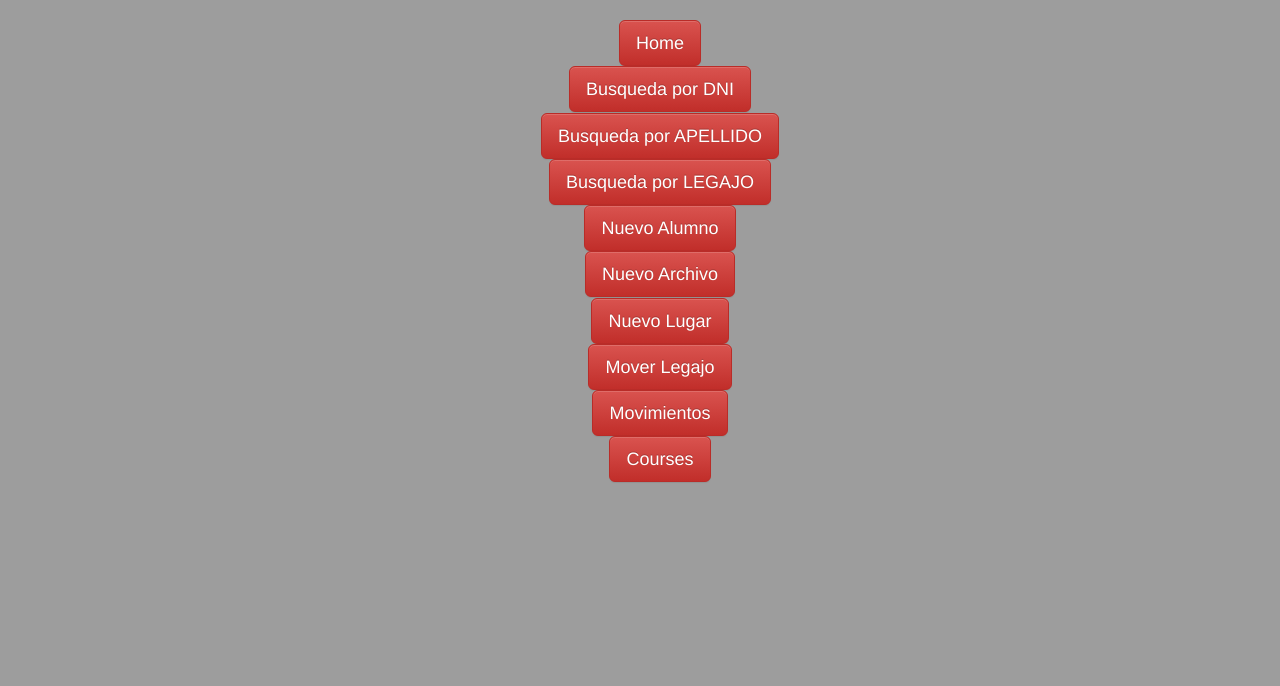
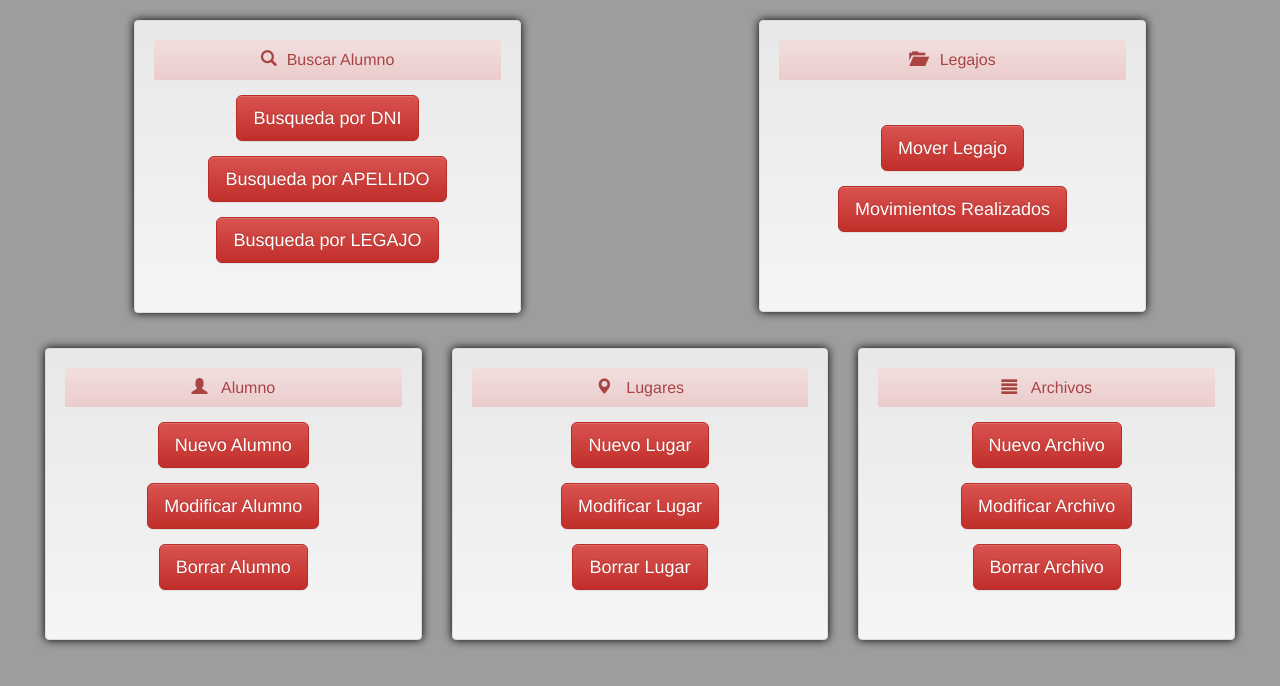
Before and after one commit to Informatorio/Sis_LegajosV2, a Django app: page /home2/ in a window 1280 px wide. Shown: the part 50-736 px from the top of the page. Run offline with Django 3.2, Linux system fonts and the light colour scheme; some libraries are stand-ins or nearby versions.

Commit message:
Cambios varios: CONFIO EN VOS JUAN!!! JAJAJAJAJA  Modificar alumno, borrar alumno , home 2 nuevo, y algunas detallecitos de css

```diff
--- a/Alumnos/static/css/styles.css
+++ b/Alumnos/static/css/styles.css
@@ -1,6 +1,10 @@
 body{
 	background-color: #9d9d9d;
   /*background-color: #000000;*/
+}
+
+.fantasma{
+  clear: both;
 }
 
 #navbar {
--- a/Alumnos/templates/busqueda_apellido.html
+++ b/Alumnos/templates/busqueda_apellido.html
@@ -5,7 +5,7 @@
 <div class="col-md-4 col-md-offset-4">
 	<div class="panel panel-danger sombra">
 		<div class="panel-heading">
-			<h3 class="panel-title">Ingrese el apellido del alumno que quiere buscar (Respete tildes por favor)</h3>
+			<h3 class="panel-title">Ingrese el apellido del alumno que quiere buscar </h3>
 		</div>
 		<div class="panel-body">
 			<form action="/busqueda_apellido/" method="POST">
--- a/Alumnos/templates/home2.html
+++ b/Alumnos/templates/home2.html
@@ -1,18 +1,107 @@
 {% extends "base.html" %}
 
 {% block content %}
+<!-- Accesos a buscar alumno -->
+<div class="col-lg-4 col-lg-offset-1">
+	<div class="well panel panel-danger sombra">
+	  <div class="panel-heading">
+	    <h2 class="panel-title"><span class="glyphicon glyphicon-search"></span>Buscar Alumno</h2>
+	  </div>
 
-<ul class="text-center LETRAGRANDE">
-	<li><a class="btn btn-danger btn-lg" href="/home"> Home </a></li>
-	<li><a class="btn btn-danger btn-lg" href="/busqueda_dni"> Busqueda por DNI </a></li>
-	<li><a class="btn btn-danger btn-lg" href="/busqueda_apellido"> Busqueda por APELLIDO </a></li>
-	<li><a class="btn btn-danger btn-lg" href="/busqueda_legajo"> Busqueda por LEGAJO </a></li>
-	<li><a class="btn btn-danger btn-lg" href="/nuevo_alumno"> Nuevo Alumno </a></li>
-	<li><a class="btn btn-danger btn-lg" href="/nuevo_archivo"> Nuevo Archivo </a></li>
-	<li><a class="btn btn-danger btn-lg" href="/nuevo_lugar"> Nuevo Lugar </a></li>
-	<li><a class="btn btn-danger btn-lg" href="/mover_legajo_lugar/292"> Mover Legajo </a></li>
-	<li><a class="btn btn-danger btn-lg" href="/movimientos"> Movimientos </a></li>
+	  <div class="panel-body">
+	  	<ul class="list-group LETRAGRANDE">
+	  		<div class="col-lg-12">
+				<li><a class="btn btn-danger btn-lg" style="Margin-bottom:15px;"href="/busqueda_dni"> Busqueda por DNI </a></li>
+				<li><a class="btn btn-danger btn-lg" style="Margin-bottom:15px;" href="/busqueda_apellido"> Busqueda por APELLIDO </a></li>
+				<li><a class="btn btn-danger btn-lg" style="Margin-bottom:15px;" href="/busqueda_legajo"> Busqueda por LEGAJO </a></li>
+			</div>
+	  	</ul>
+	  </div>
+	</div>
+</div>
+<!-- Acceso Mover legajo -->
+<div class="col-lg-4 col-lg-offset-2">
+	<div class="well panel panel-danger sombra">
+	  <div class="panel-heading">
+	    <h2 class="panel-title"><span class="glyphicon glyphicon-folder-open"></span> Legajos</h2>
+	  </div>
+
+	  <div class="panel-body">
+	  	<ul class="list-group LETRAGRANDE">
+	  		<div class="col-lg-12" style="padding:30px;">
+				<li><a class="btn btn-danger btn-lg" style="Margin-bottom:15px;"href="/seleccionar_alumno"> Mover Legajo </a></li>
+				<li><a class="btn btn-danger btn-lg" style="Margin-bottom:15px;" href="/movimientos"> Movimientos Realizados </a></li>
+			</div>
+	  	</ul>
+	  </div>
+	</div>
+</div>
+<div class="fantasma"></div>
+
+<div class="panel-body">
+	<!-- Accesos a ABM alumnos -->
+	<div class="col-lg-4 ">
+		<div class="well panel panel-danger sombra">
+		  <div class="panel-heading">
+		    <h2 class="panel-title"><span class="glyphicon glyphicon-user"></span> Alumno</h2>
+		  </div>
+
+		  <div class="panel-body">
+		  	<ul class="list-group LETRAGRANDE">
+		  		<div class="col-lg-12">
+					<li><a class="btn btn-danger btn-lg" style="Margin-bottom:15px;"href="/nuevo_alumno"> Nuevo Alumno </a></li>
+					<li><a class="btn btn-danger btn-lg" style="Margin-bottom:15px;" href="/busqueda_apellido"> Modificar Alumno </a></li>
+					<li><a class="btn btn-danger btn-lg" style="Margin-bottom:15px;" href="/busqueda_apellido"> Borrar Alumno </a></li>
+				</div>
+		  	</ul>
+		  </div>
+		</div>
+	</div>
+	<!-- Acceso ABM Lugar -->
+	<div class="col-lg-4 ">
+		<div class="well panel panel-danger sombra">
+		  <div class="panel-heading">
+		    <h2 class="panel-title"><span class="glyphicon glyphicon-map-marker
+	"></span> Lugares</h2>
+		  </div>
+
+		  <div class="panel-body">
+		  	<ul class="list-group LETRAGRANDE">
+		  		<div class="col-lg-12">
+					<li><a class="btn btn-danger btn-lg" style="Margin-bottom:15px;" href="/nuevo_lugar"> Nuevo Lugar </a></li>
+					<li><a class="btn btn-danger btn-lg" style="Margin-bottom:15px;" href="/nuevo_lugar"> Modificar Lugar </a></li>
+					<li><a class="btn btn-danger btn-lg" style="Margin-bottom:15px;" href="/nuevo_lugar"> Borrar Lugar </a></li>
+				</div>
+		  	</ul>
+		  </div>
+		</div>
+	</div>
+	<!-- Acceso ABM Archivos -->
+	<div class="col-lg-4 ">
+		<div class="well panel panel-danger sombra">
+		  <div class="panel-heading">
+		    <h2 class="panel-title"><span class="glyphicon glyphicon-align-justify"></span> Archivos</h2>
+		  </div>
+
+		  <div class="panel-body">
+		  	<ul class="list-group LETRAGRANDE">
+		  		<div class="col-lg-12">
+					<li><a class="btn btn-danger btn-lg" style="Margin-bottom:15px;" href="/nuevo_archivo"> Nuevo Archivo </a></li>
+					<li><a class="btn btn-danger btn-lg" style="Margin-bottom:15px;" href="/nuevo_archivo"> Modificar Archivo </a></li>
+					<li><a class="btn btn-danger btn-lg" style="Margin-bottom:15px;" href="/nuevo_archvio"> Borrar Archivo </a></li>
+				</div>
+		  	</ul>
+		  </div>
+		</div>
+	</div>
+</div>
+
+
+
+
+
+<!-- <ul class="text-center LETRAGRANDE">
 	<li><a class="btn btn-danger btn-lg" href="#"> Courses </a></li>
-</ul>
+</ul> -->
 
 {% endblock %}
--- a/Alumnos/templates/nuevo_archivo.html
+++ b/Alumnos/templates/nuevo_archivo.html
@@ -8,7 +8,7 @@
 		{% csrf_token %}
 		{{ form_nuevo_archivo }}
 
-		<input type="submit" value="GUARDAR DATOS"/>
+		<input type="submit" value="GUARDAR DATOS" class="btn btn-danger"/>
 	</form>
 
 <div class="container" style="margin-top: 10px;">
@@ -17,11 +17,12 @@
 	  		<h2>Archivos</h2>
 		</div>
 	<div class="panel-body ">
-		<div class="col-lg-4 col-lg-offset-4">
+		<div class="col-lg-6 col-lg-offset-3">
 			<table class="table tabla-resultado">
 				<tr class="danger">
 					<th><h4>Lugar </h4></th>
 					<th><h4>Archivo N°</h4></th>
+					<th><h4>Opciones</h4></th>
 				</tr>
 				{% for archivo in archivos %}
 				<tr>
--- a/Alumnos/templates/nuevo_lugar.html
+++ b/Alumnos/templates/nuevo_lugar.html
@@ -7,7 +7,7 @@
 	{% csrf_token %}
 	{{ form_nuevo_lugar }}
 
-	<input type="submit" value="Guardar lugar">
+	<input type="submit" value="Guardar lugar" class="btn btn-danger">
 
 </form>
 
@@ -22,7 +22,7 @@
 		{% for lugar in lugares %}
 		<tr>
 			<th><p>{{ lugar.descripcion }}</p></th>
-		<!--	<th><a id="BotonVer" href="/legajo/{{ alumno.id }}"> Editar</a></th>-->
+			<th><a id="BotonVer" href="#"> Editar</a></th>
 			<th><a id="BotonVer" href="/lugar_borrar/{{ lugar.id }}"> Borrar</a></th>
 		</tr>
 		{% endfor %}
--- a/Alumnos/views.py
+++ b/Alumnos/views.py
@@ -46,6 +46,9 @@ def home(request):
 def home2(request):
 	return render(request, 'home2.html')
 
+def seleccionar_alumno(request):
+	return render(request, 'seleccionar_alumno.html')
+
 def busqueda_apellido(request):
 	if request.method == 'POST':
 		form = Busqueda_legajo_apellido(request.POST)
@@ -79,7 +82,7 @@ def busqueda_legajo(request):
 		form = Busqueda_legajo_legajo()
 	return render(request, 'busqueda_legajo.html',{'form':form})
 
-
+# Alumno
 def alumno(request, id):
 	try:
 		alumno = Alumno.objects.get(pk=id)
@@ -99,16 +102,35 @@ def alumno(request, id):
 
 def nuevo_alumno(request):
 	if request.method == 'POST':
-		form_nuevo_alumno = Nuevo_alumno(request.POST)
-		if form_nuevo_alumno.is_valid():
-			alumno = form_nuevo_alumno.save(commit=False)
+		form = Nuevo_alumno(request.POST)
+		if form.is_valid():
+			alumno = form.save(commit=False)
 			alumno.save()
 			return render(request, 'base.html',{'alumno': alumno})
 		else:
-			return render(request, 'nuevo_alumno.html',{'form': form_nuevo_alumno})
+			return render(request, 'nuevo_alumno.html',{'form': form})
 	else:
-		form_nuevo_alumno = Nuevo_alumno()
-		return render(request, 'nuevo_alumno.html',{'form': form_nuevo_alumno})
+		form = Nuevo_alumno()
+		return render(request, 'nuevo_alumno.html',{'form': form})
+
+def editar_alumno(request, id_alumno):
+	alumno = Alumno.objects.get(pk=id_alumno)
+	if request.method == 'GET':
+		form = Nuevo_alumno(instance=alumno)
+	else:
+		form = Nuevo_alumno(request.POST, instance=alumno)
+		if form.is_valid():
+			form.save()
+		return render(request,'alumno:vista_alumno')
+	return render(request, 'nuevo_alumno.html',{'form': form})
+
+def borrar_alumno(request, id_alumno):
+	alumno = Alumno.objects.get(pk=id_alumno)
+	if request.method == 'POST':
+		alumno.delete()
+		return render(request,'home2.html',{'alumno': Alumno.objects.all()})
+	messages.add_message(request, messages.INFO," Alumno eliminado ")
+	return render(request, 'alumno_borrar.html',{'alumno': alumno})
 
 #Lugar
 
--- a/Sis_legajos/urls.py
+++ b/Sis_legajos/urls.py
@@ -34,11 +34,15 @@ urlpatterns = [
     url(r'^busqueda_dni/$', views.busqueda_dni),
     url(r'^busqueda_apellido/$', views.busqueda_apellido),
     url(r'^busqueda_legajo/$', views.busqueda_legajo),
-    url(r'^legajo/([0-9]+)/$', views.alumno),
+    url(r'^legajo/([0-9]+)/$', views.alumno, name='vista_alumno'),
     url(r'^nuevo_alumno/$', views.nuevo_alumno),
+    url(r'^editar_alumno/([0-9]+)$', views.editar_alumno),
+    url(r'^borrar_alumno/([0-9]+)/$', views.borrar_alumno,name="borrar_alumno"),
     #url(r'^almacenar/$', views.almacenar),
     url(r'^login/$',login,{'template_name':'login.html'}),
     url(r'^logout/$',logout,{'template_name':'logout.html'}),
+    #seleccionar un alumno para poder moverlo
+    url(r'^seleccionar_alumno/$', views.seleccionar_alumno),
     url(r'^mover_legajo_lugar/([0-9]+)/$', views.mover_legajo_lugar,name="mover_legajo_lugar"),
     url(r'^mover_legajo_archivo/([0-9]+)/$', views.mover_legajo_archivo),
     url(r'^mover_legajo_cajon/([0-9]+)/$', views.mover_legajo_cajon),
--- a/courses/templates/courses/course_list.html
+++ b/courses/templates/courses/course_list.html
@@ -5,7 +5,7 @@
 <ul>
     {% for course in object_list %}
         <li>
-            <p>{{ course.apellido }}, {{ course.nombre }}</p>
+            <p>{{ course.apellido }},{{ course.nombre }} </p>
             <p>
                 <a href="{% url "courses:detail" course.id %}">Ver</a> |
                 <a href="{% url "courses:edit" course.id %}">Editar</a> |
--- a/courses/views.py
+++ b/courses/views.py
@@ -15,11 +15,11 @@ class CourseDetail(DetailView):
 class CourseCreation(CreateView):
 	model = Course
 	success_url = reverse_lazy('courses:list')
-	fields = ['nombre', 'apellido', 'nombre_usuario', 'password', 'rol']# corregir campos
+	fields = ['nombre', 'apellido', 'nombre_usuario', 'password', 'is_active', 'rol']# corregir campos
 class CourseUpdate(UpdateView):
 	model = Course
 	success_url = reverse_lazy('courses:list')
-	fields = ['nombre', 'apellido', 'nombre_usuario', 'password', 'rol'] # corregir campos
+	fields = ['nombre', 'apellido', 'nombre_usuario', 'password', 'is_active', 'rol'] # corregir campos
 class CourseDelete(DeleteView):
 	model = Course
 	success_url = reverse_lazy('courses:list')
```
Also changed, not shown: Alumnos/templates/alumno.html (+12 -6 lines), Alumnos/templates/alumno_borrar.html (added, +12 -0 lines), Alumnos/templates/nuevo_alumno.html (+5 -3 lines), Alumnos/templates/seleccionar_alumno.html (added, +31 -0 lines), courses/models.py (+4 -4 lines), courses/migrations/0006_auto_20161206_2132.py (added).
